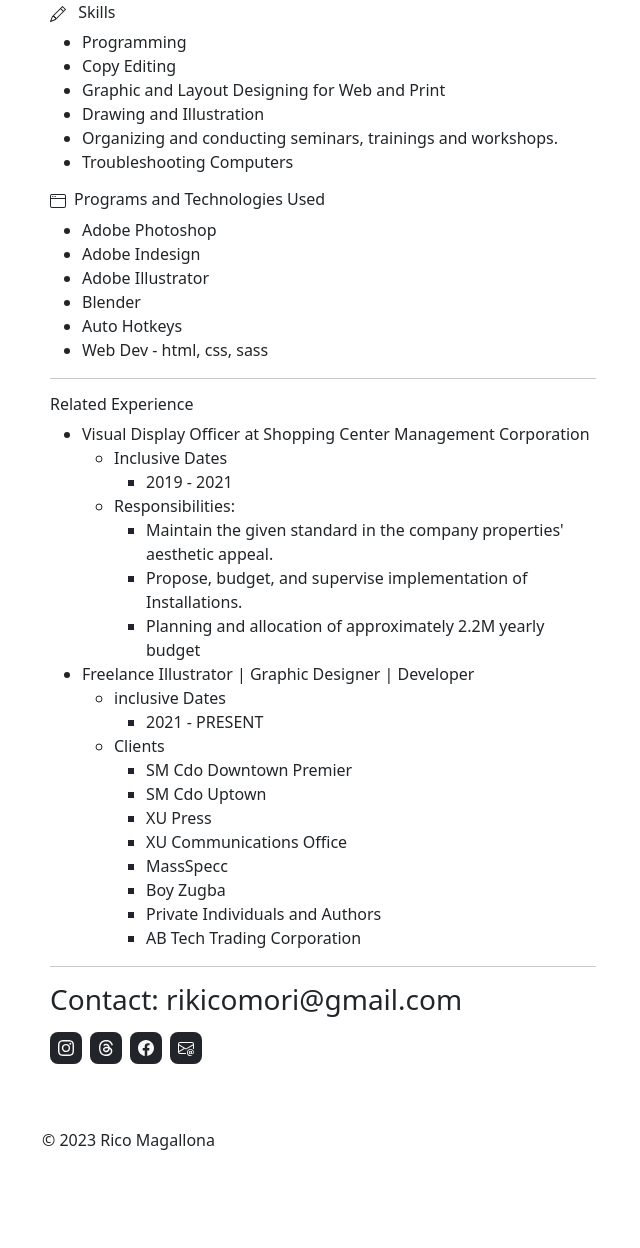
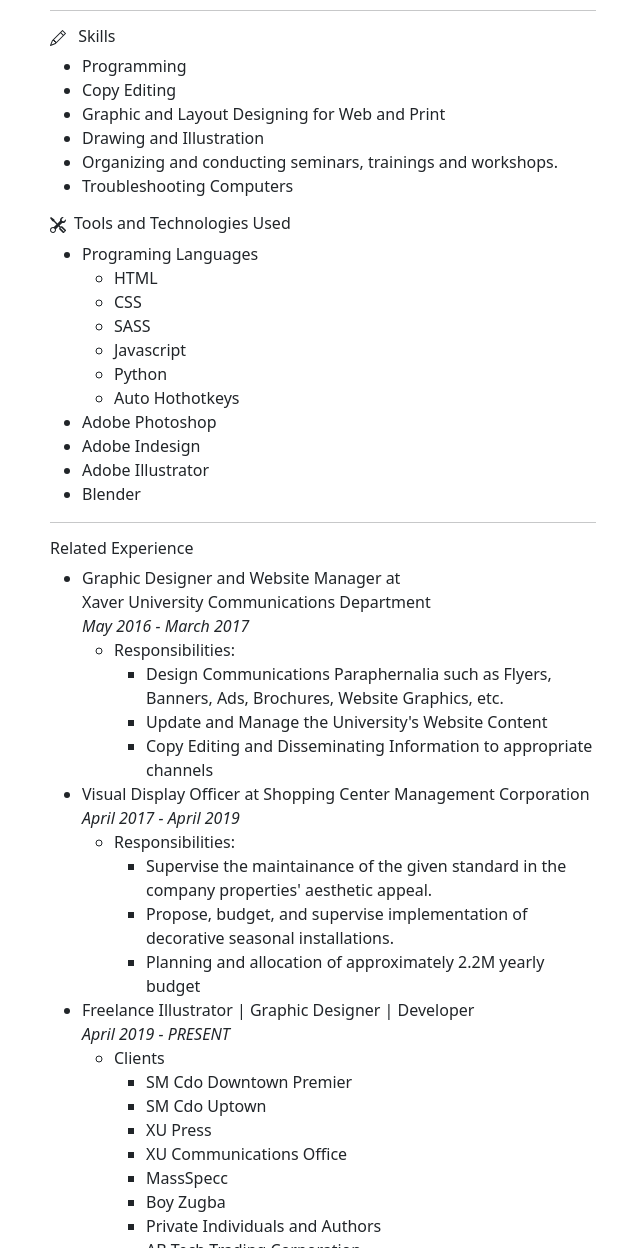
Before and after one commit to ricomagallona/portfolio-resume, a plain HTML site: page public/resume.html in a window 1280 px wide. Shown: the part 399-1647 px from the top of the page, without its empty margins (32-672 px from the left). Before the commit the page ends 1567 px from the top, so only its background shows below. Drawn offline with nearby package versions, Linux system fonts and the light colour scheme.

Commit message:
Update resume.html

```diff
--- a/public/resume.html
+++ b/public/resume.html
@@ -36,9 +36,10 @@
                         Educational Attainment
                     </h6>
                     <ul>
-                        <li>Bachelor of Science in Computer Science 2016
+                        <li>Bachelor of Science in Computer Science<br/>
+                            <span class="fst-italic">June 2012 - March 2016</span>
                             <ul>
-                                <li>Xavier University - Ateneo de Cagayan Corrales Ave. Cagayan de Oro City</li>
+                                <li>Xavier University - Ateneo de Cagayan <br/> Corrales Ave. Cagayan de Oro City</li>
                             </ul>
 
                         </li>
@@ -56,43 +57,56 @@
                         <li>Organizing and conducting seminars, trainings and workshops.</li>
                         <li>Troubleshooting Computers</li>
                     </ul>
-                    <h6><svg xmlns="http://www.w3.org/2000/svg" width="16" height="16" fill="currentColor" class="bi bi-window me-2" viewBox="0 0 16 16">
-                        <path d="M2.5 4a.5.5 0 1 0 0-1 .5.5 0 0 0 0 1m2-.5a.5.5 0 1 1-1 0 .5.5 0 0 1 1 0m1 .5a.5.5 0 1 0 0-1 .5.5 0 0 0 0 1"/>
-                        <path d="M2 1a2 2 0 0 0-2 2v10a2 2 0 0 0 2 2h12a2 2 0 0 0 2-2V3a2 2 0 0 0-2-2zm13 2v2H1V3a1 1 0 0 1 1-1h12a1 1 0 0 1 1 1M2 14a1 1 0 0 1-1-1V6h14v7a1 1 0 0 1-1 1z"/>
-                      </svg>Programs and Technologies Used</h6>
+                    <h6><svg xmlns="http://www.w3.org/2000/svg" width="16" height="16" fill="currentColor" class="me-2 bi bi-tools" viewBox="0 0 16 16">
+                        <path d="M1 0 0 1l2.2 3.081a1 1 0 0 0 .815.419h.07a1 1 0 0 1 .708.293l2.675 2.675-2.617 2.654A3.003 3.003 0 0 0 0 13a3 3 0 1 0 5.878-.851l2.654-2.617.968.968-.305.914a1 1 0 0 0 .242 1.023l3.27 3.27a.997.997 0 0 0 1.414 0l1.586-1.586a.997.997 0 0 0 0-1.414l-3.27-3.27a1 1 0 0 0-1.023-.242L10.5 9.5l-.96-.96 2.68-2.643A3.005 3.005 0 0 0 16 3c0-.269-.035-.53-.102-.777l-2.14 2.141L12 4l-.364-1.757L13.777.102a3 3 0 0 0-3.675 3.68L7.462 6.46 4.793 3.793a1 1 0 0 1-.293-.707v-.071a1 1 0 0 0-.419-.814zm9.646 10.646a.5.5 0 0 1 .708 0l2.914 2.915a.5.5 0 0 1-.707.707l-2.915-2.914a.5.5 0 0 1 0-.708M3 11l.471.242.529.026.287.445.445.287.026.529L5 13l-.242.471-.026.529-.445.287-.287.445-.529.026L3 15l-.471-.242L2 14.732l-.287-.445L1.268 14l-.026-.529L1 13l.242-.471.026-.529.445-.287.287-.445.529-.026z"/>
+                      </svg>Tools and Technologies Used</h6>
                     <ul>
+                        <li>Programing Languages
+                            <ul>
+                             <li>HTML</li>
+                             <li>CSS</li>
+                             <li>SASS</li>
+                             <li>Javascript</li>
+                             <li>Python</li>
+                             <li>Auto Hothotkeys</li>
+                            </ul>
+                        </li>
                         <li>Adobe Photoshop</li>
                         <li>Adobe Indesign</li>
                         <li>Adobe Illustrator</li>
                         <li>Blender</li>
-                        <li>Auto Hotkeys</li>
-                        <li>Web Dev - html, css, sass</li>
                     </ul>
                     <hr />
                     <h6>Related Experience</h6>
                     <ul>
-                        <li>Visual Display Officer at Shopping Center Management Corporation
+                        <li>Graphic Designer and Website Manager at <br>
+                            Xaver University Communications Department <br/>
+                            <span class="fst-italic"> May 2016 - March 2017</span>
                             <ul>
-                                <li>Inclusive Dates
+                                <li>Responsibilities:
                                     <ul>
-                                        <li>2019 - 2021</li>
+                                        <li>Design Communications Paraphernalia such as Flyers, Banners, Ads, Brochures, Website Graphics, etc.</li>
+                                        <li>Update and Manage the University's Website Content</li>
+                                        <li>Copy Editing and Disseminating Information to appropriate channels</li>
                                     </ul>
                                 </li>
+                            </ul>
+                        </li>
+                        <li>Visual Display Officer at Shopping Center Management Corporation <br/>
+                            <span class="fst-italic">April 2017 - April 2019</span>
+                            <ul>
                                 <li>Responsibilities:
                                     <ul>
-                                        <li>Maintain the given standard in the company properties' aesthetic appeal.</li>
-                                        <li>Propose, budget, and supervise implementation of Installations.</li>
+                                        <li>Supervise the maintainance of the given standard in the company properties' aesthetic appeal.</li>
+                                        <li>Propose, budget, and supervise implementation of decorative seasonal installations.</li>
                                         <li>Planning and allocation of approximately 2.2M yearly budget</li>
                                     </ul>
                                 </li>
                             </ul>
                         </li>
-                        <li>Freelance Illustrator | Graphic Designer | Developer
+                        <li>Freelance Illustrator | Graphic Designer | Developer <br/>
+                            <span class="fst-italic">April 2019 - PRESENT</span>
                             <ul>
-                                <li>inclusive Dates
-                                    <ul>
-                                        <li>2021 - PRESENT</li>
-                                    </ul>
                                 </li>
                                 <li>Clients
                                     <ul>
```
